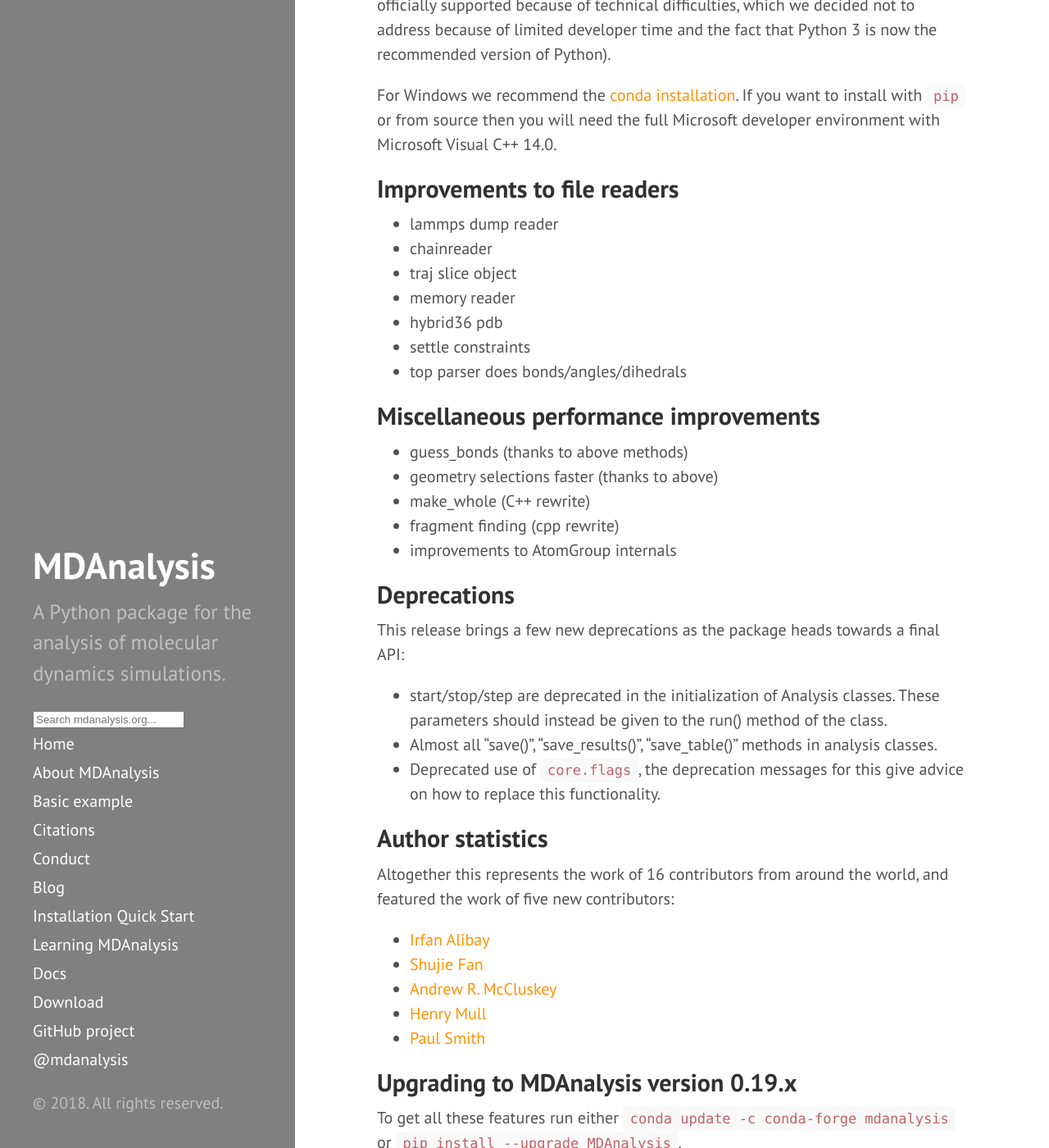
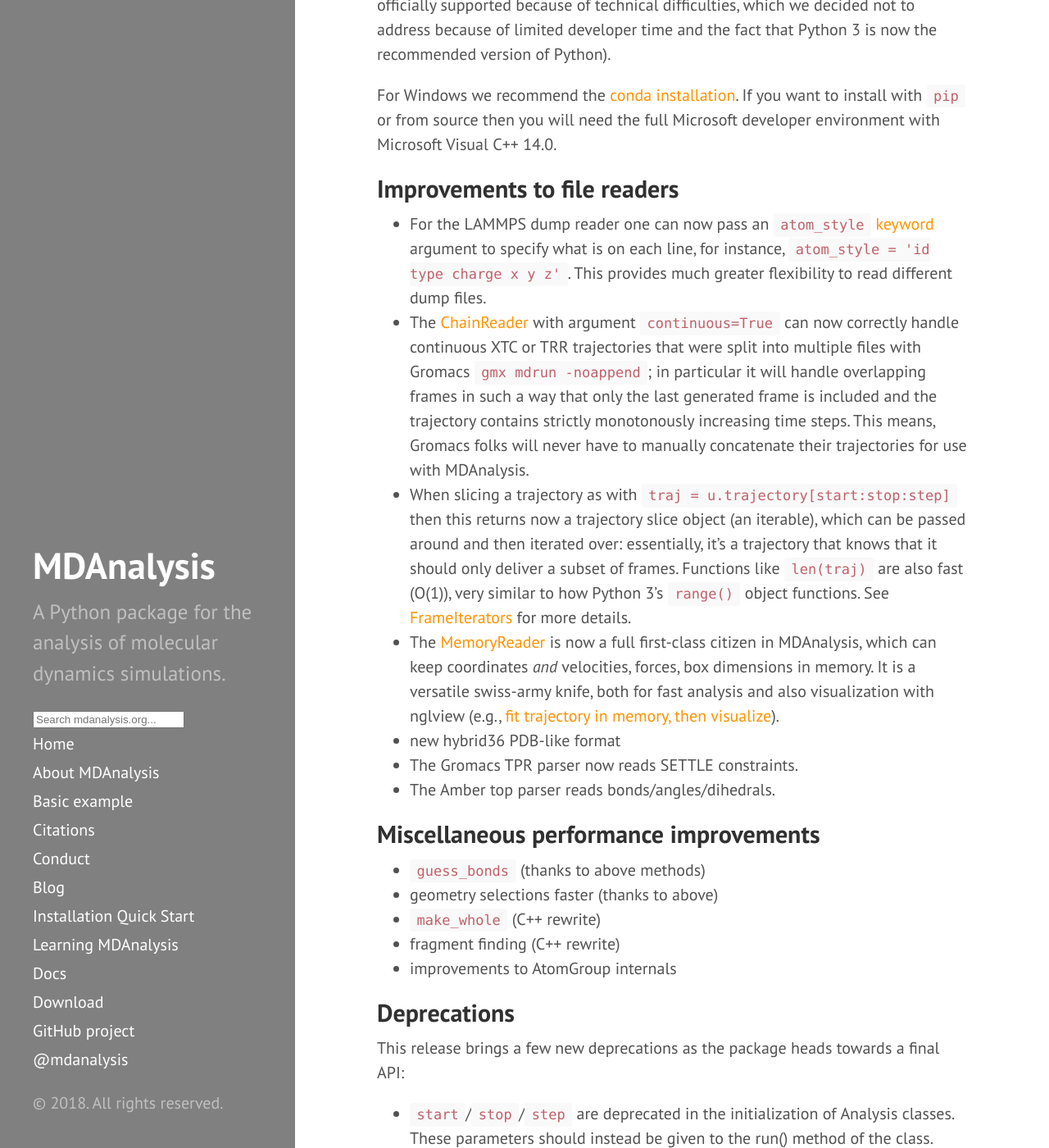
Before and after one commit to MDAnalysis/MDAnalysis.github.io, a Jekyll site: the page built from _posts/2018-12-01-release-0.19.x.md, in a window 1280 px wide and 1400 px high, scrolled down 2478 px. Shown: the whole window at 82% size. Built offline with Jekyll 4.4.1, drawn with Linux system fonts in a browser that asks for light colours; comment, search, counter and statistics services are not loaded; some of the changed text lies outside the part shown.

Commit message:
finalized 0.19.x post
- added more text for file reader improvements
- added more links
- created the ReleaseNotes0190, ReleaseNotes0191, ReleaseNotes0192 pages in the
  wiki
- spell check
- signed with The MDAnalysisTeam

````diff
--- a/_posts/2018-12-01-release-0.19.x.md
+++ b/_posts/2018-12-01-release-0.19.x.md
@@ -7,19 +7,12 @@ A new version of MDAnalysis has been released!
 Or rather, three new releases in quick succession, so we just talk about all of them in a single post.
 
 
-This version brings a multitude of new features including exciting additions from one of our two [2019 Google Summer of Code][] students (other cool new features from GSOC2018 will be unveiled in the next release...) and one [NSF REU][] student as well as **full Windows support**.
+This version brings a multitude of **fixes**, [**deprecations**](#deprecations), and **new features** including exciting additions from one of our two [2019 Google Summer of Code][] students (other cool new features from GSOC2018 will be unveiled in the next release...) and one [NSF REU][] student as well as **full Windows support**.
 Some highlights are given below, whilst the [release notes][] list all the changes in this version.
 
-## Capped Distance Searches
+## GSoC 2018: Capped Distance Searches
 
-GSoC student Ayush Suhane (@ayushsuhane), worked on integrating [faster distance search algorithms][]
-(such as the grid search in the new [`MDAnalysis.lib.nsgrid`](https://www.mdanalysis.org/docs/documentation_pages/lib/nsgrid.html) neighbor search library and [periodic KDTrees][]) for limited distance searches. His work improved many distance search based analysis methods like the calculation of radial distribution functions.
-There are now two new low-level functions
-[`MDAnalysis.lib.distances.capped_distance`](https://www.mdanalysis.org/docs/documentation_pages/lib/distances.html#MDAnalysis.lib.distances.capped_distance) and
-[`MDAnalysis.lib.distances.self_capped_distance`](https://www.mdanalysis.org/docs/documentation_pages/lib/distances.html#MDAnalysis.lib.distances.self_capped_distance),
-which find all pairwise distances between particles up to a given maximum distance.
-By specifying a maximum distance to the search, it is possible to optimise the search,
-leading to greatly improved performance especially in larger systems.
+GSoC student Ayush Suhane (@ayushsuhane) worked on integrating [faster distance search algorithms][] (such as the grid search in the new [`MDAnalysis.lib.nsgrid`](https://www.mdanalysis.org/docs/documentation_pages/lib/nsgrid.html) neighbor search library and [periodic KDTrees][]) for limited distance searches. His work improved many distance search based analysis methods like the calculation of radial distribution functions.  There are now two new low-level functions [`MDAnalysis.lib.distances.capped_distance`](https://www.mdanalysis.org/docs/documentation_pages/lib/distances.html#MDAnalysis.lib.distances.capped_distance) and [`MDAnalysis.lib.distances.self_capped_distance`](https://www.mdanalysis.org/docs/documentation_pages/lib/distances.html#MDAnalysis.lib.distances.self_capped_distance), which find all pairwise distances between particles up to a given maximum distance.  By specifying a maximum distance to the search, it is possible to optimize the search, leading to greatly improved performance especially in larger systems.
 
 For example to find all contacts between oxygen and hydrogen up to 5.0 Å
 ```python
@@ -44,7 +37,7 @@ For full details on the implementation of this and the expected performance impr
 see Ayush's post on [faster distance search algorithms][].
 
 ## Analysis improvements
-NSF REU student [Henry Mull][] implemented a new analysis module [`MDAnalysis.analysis.dihedrals`][] which includes analysis classes for
+**NSF REU** student [Henry Mull][] implemented a new analysis module [`MDAnalysis.analysis.dihedrals`][] which includes analysis classes for
 - **fast dihedral angle calculation** (useful for featurization and dimensionality reduction in dihedral space as well as conformational analysis),
 - **Ramachandran** analysis (protein backbone dihedrals) including functions and data to plot allowed and generously allowed regions,
 - **Janin** analysis (protein sidechain dihedrals)
@@ -67,33 +60,32 @@ If you want to install with `pip` or from source then you will need the full Mic
 
 ## Improvements to file readers
 
-- lammps dump reader
-- chainreader
-- traj slice object
-- memory reader
-- hybrid36 pdb
-- settle constraints
-- top parser does bonds/angles/dihedrals
+- For the LAMMPS dump reader one can now pass an [`atom_style` keyword][atom_style] argument to specify what is on each line, for instance, `atom_style = 'id type charge x y z'`. This provides much greater flexibility to read different dump files.
+- The [ChainReader][] with argument `continuous=True` can now correctly handle continuous XTC or TRR trajectories that were split into multiple files with Gromacs `gmx mdrun -noappend`; in particular it will handle overlapping frames in such a way that only the last generated frame is included and the trajectory contains strictly monotonously increasing time steps. This means, Gromacs folks will never have to manually concatenate their trajectories for use with MDAnalysis.
+- When slicing a trajectory as with `traj = u.trajectory[start:stop:step]` then this returns now a trajectory slice object (an iterable), which can be passed around and then iterated over: essentially, it's a trajectory that knows that it should only deliver a subset of frames. Functions like `len(traj)` are also fast (O(1)), very similar to how Python 3's `range()` object functions. See [FrameIterators][] for more details.
+- The [MemoryReader][] is now a full first-class citizen in MDAnalysis, which can keep coordinates *and* velocities, forces, box dimensions in memory. It is a versatile swiss-army knife, both for fast analysis and also visualization with nglview (e.g., [fit trajectory in memory, then visualize][trajectory_magic.ipynb]).
+- new hybrid36 PDB-like format
+- The Gromacs TPR parser now reads SETTLE constraints.
+- The Amber top parser reads bonds/angles/dihedrals.
 
 
 ## Miscellaneous performance improvements
 
-- guess_bonds (thanks to above methods)
+- `guess_bonds` (thanks to above methods)
 - geometry selections faster (thanks to above)
-- make_whole (C++ rewrite)
-- fragment finding (cpp rewrite)
+- `make_whole` (C++ rewrite)
+- fragment finding (C++ rewrite)
 - improvements to AtomGroup internals
 
 ## Deprecations
 
 This release brings a few new deprecations as the package heads towards a final API:
 
-  * start/stop/step are deprecated in the initialization of Analysis classes.
-    These parameters should instead be given to the run() method of the class.
-  * Almost all "save()", "save_results()", "save_table()" methods in
-    analysis classes.
-  * Deprecated use of `core.flags`, the deprecation messages for this give advice
-    on how to replace this functionality.
+- `start`/`stop`/`step` are deprecated in the initialization of Analysis classes. These parameters should instead be given to the run() method of the class.
+- Almost all "`save()`", "`save_results()`", "`save_table()`" methods in  analysis classes.
+- Deprecated use of `core.flags`, the deprecation messages for this give advice
+  on how to replace this functionality.
+- Default ``filename`` directory of `align.AlignTraj` is deprecated and will change in 1.0 to the current directory.
 
 ## Author statistics
 
@@ -111,6 +103,8 @@ and featured the work of five new contributors:
 To get all these features run either `conda update -c conda-forge mdanalysis`
 or `pip install --upgrade MDAnalysis`.
 
+— The MDAnalysis Team
+
 [2019 Google Summer of Code]: {{ site.baseurl }}{% post_url 2018-04-26-gsoc-students %}
 [NSF REU]: https://becksteinlab.physics.asu.edu/positions/115/research-experience-for-undergraduates-summer-2018
 [release notes]: {{ site.github.wiki }}/ReleaseNotes0190
@@ -121,6 +115,11 @@ or `pip install --upgrade MDAnalysis`.
 [site specific radial distribution function]: https://www.mdanalysis.org/docs/documentation_pages/analysis/rdf.html#site-specific-radial-distribution-function
 [`InterRDF_s()`]: https://www.mdanalysis.org/docs/documentation_pages/analysis/rdf.html#MDAnalysis.analysis.rdf.InterRDF_s
 [conda installation]: https://www.mdanalysis.org/pages/installation_quick_start/#conda
+[atom_style]: https://www.mdanalysis.org/docs/documentation_pages/topology/LAMMPSParser.html#atom-styles
+[FrameIterators]: https://www.mdanalysis.org/docs/documentation_pages/coordinates/base.html#frameiterators
+[ChainReader]: https://www.mdanalysis.org/docs/documentation_pages/coordinates/chain.html
+[MemoryReader]: https://www.mdanalysis.org/docs/documentation_pages/coordinates/memory.html
+[trajectory_magic.ipynb]: https://github.com/MDAnalysis/WorkshopHackathon2018/blob/master/01_IntroToMDAnalysis/notebooks/trajectory_magic.ipynb
 [Irfan Alibay]: https://github.com/IAlibay
 [Shujie Fan]: https://github.com/VOD555
 [Andrew R. McCluskey]: https://github.com/arm61
````
